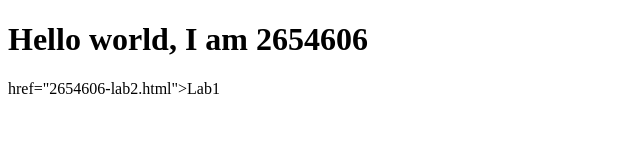
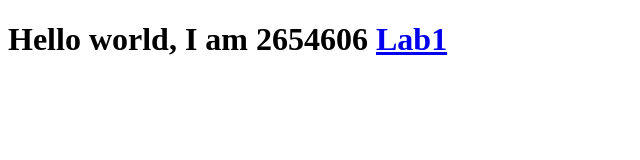
Before and after one commit to Mashego22-git/Lab1, a plain HTML site: page index.html in a window 1280 px wide. Shown: the whole page, without its empty margins (0-640 px from the left). Drawn offline with Linux system fonts and the light colour scheme.

Commit message:
Fixed the html structure

```diff
--- a/index.html
+++ b/index.html
@@ -1,7 +1,16 @@
 <!DOCTYPE html>
 <html>
-  <h1>
-    Hello world, I am 2654606
-  </h1>
-  <a> href="2654606-lab2.html">Lab1</a>
+  <head>
+    <meta charset="UTF-8">
+    <meta name="viewport" content="width=device-width, initial-scale=1.0">
+    <title>Document</title>
+</head>
+  <body>
+    <h1>
+      Hello world, I am 2654606
+      <a href="2654606-lab2.html">Lab1</a>
+    </h1>
+
+  </body>
+
 </html>
```
Also changed, not shown: 2654606-lab2.html (+11 -3 lines).
